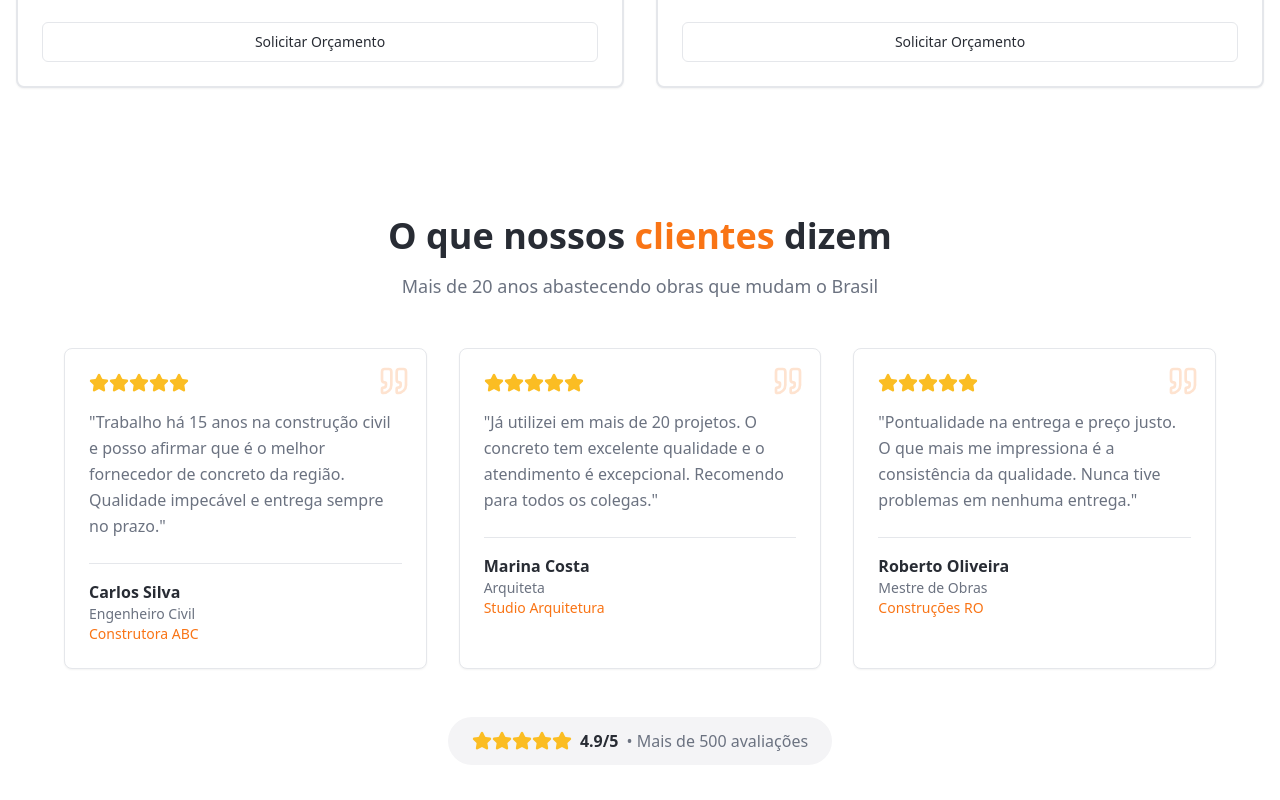
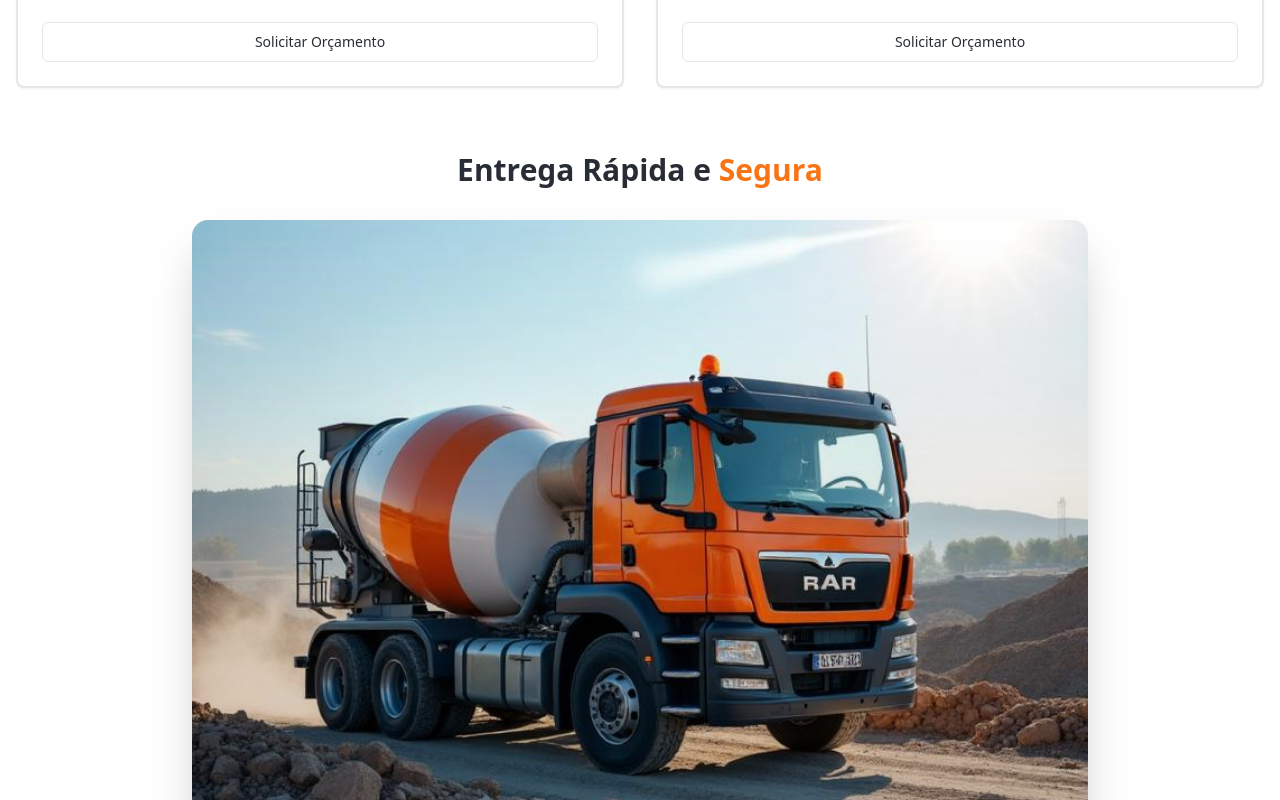
Before and after one commit to marianafelix880-cloud/concreto-forte-web, a React (Vite) app: page / in a window 1280 px wide. Shown: the part 2000-2800 px from the top of the page. Built offline with nearby package versions, Linux system fonts and the light colour scheme.

Commit message:
Add concrete truck image
Add a photorealistic image of a concrete truck to the landing page.

```diff
--- a/src/components/SolutionsSection.tsx
+++ b/src/components/SolutionsSection.tsx
@@ -1,6 +1,7 @@
 import { Card, CardContent, CardDescription, CardHeader, CardTitle } from "@/components/ui/card";
 import { Button } from "@/components/ui/button";
 import { Building, Layers, Zap, Ruler } from "lucide-react";
+import concreteTruckImage from "@/assets/concrete-truck.jpg";
 
 const solutions = [
   {
@@ -42,7 +43,7 @@ const SolutionsSection = () => {
           </p>
         </div>
 
-        <div className="grid grid-cols-1 md:grid-cols-2 gap-8">
+        <div className="grid grid-cols-1 md:grid-cols-2 gap-8 mb-12">
           {solutions.map((solution, index) => (
             <Card key={index} className="hover:shadow-xl transition-shadow duration-300 border-2 hover:border-construction-orange/20">
               <CardHeader>
@@ -72,6 +73,24 @@ const SolutionsSection = () => {
             </Card>
           ))}
         </div>
+
+        {/* Imagem do Caminhão */}
+        <div className="mt-16 text-center">
+          <h3 className="text-2xl md:text-3xl font-bold mb-8">
+            Entrega Rápida e <span className="text-construction-orange">Segura</span>
+          </h3>
+          <div className="relative max-w-4xl mx-auto">
+            <img
+              src={concreteTruckImage}
+              alt="Caminhão betoneira entregando concreto na obra"
+              className="w-full h-auto rounded-2xl shadow-2xl"
+            />
+            <div className="absolute inset-0 bg-gradient-to-t from-black/20 to-transparent rounded-2xl"></div>
+          </div>
+          <p className="text-lg text-muted-foreground mt-6 max-w-2xl mx-auto">
+            Nossa frota moderna garante a entrega do concreto fresco direto na sua obra, com qualidade e pontualidade.
+          </p>
+        </div>
       </div>
     </section>
   );
```
Also changed, not shown: src/assets/concrete-truck.jpg (added).
